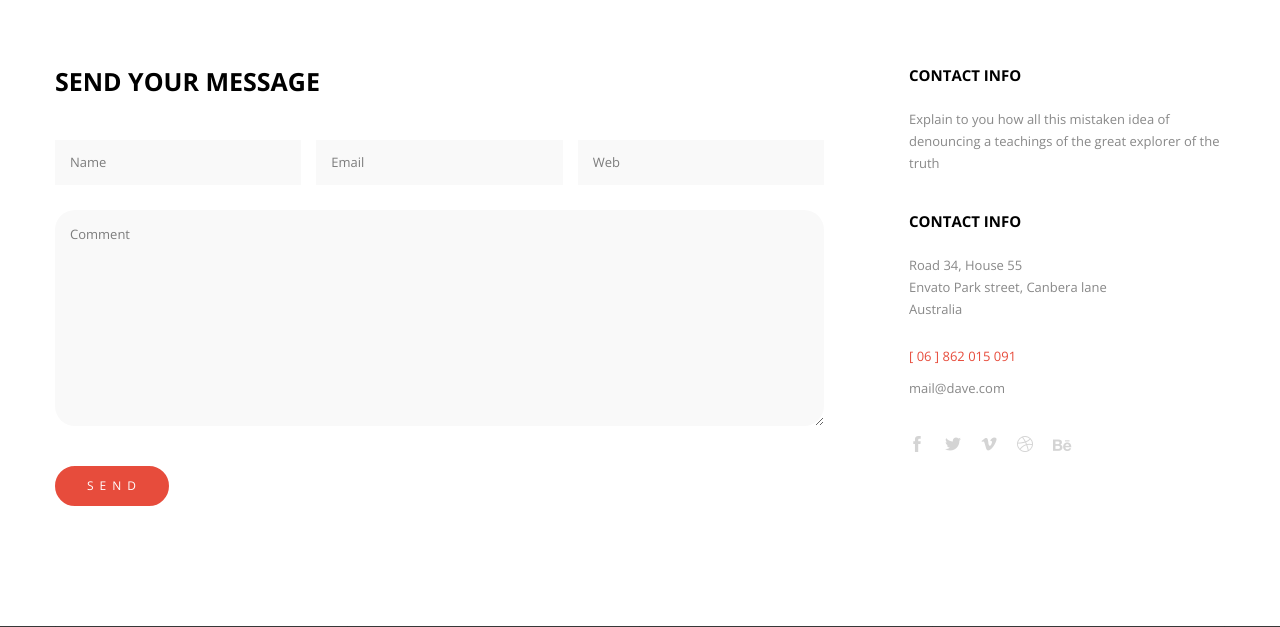
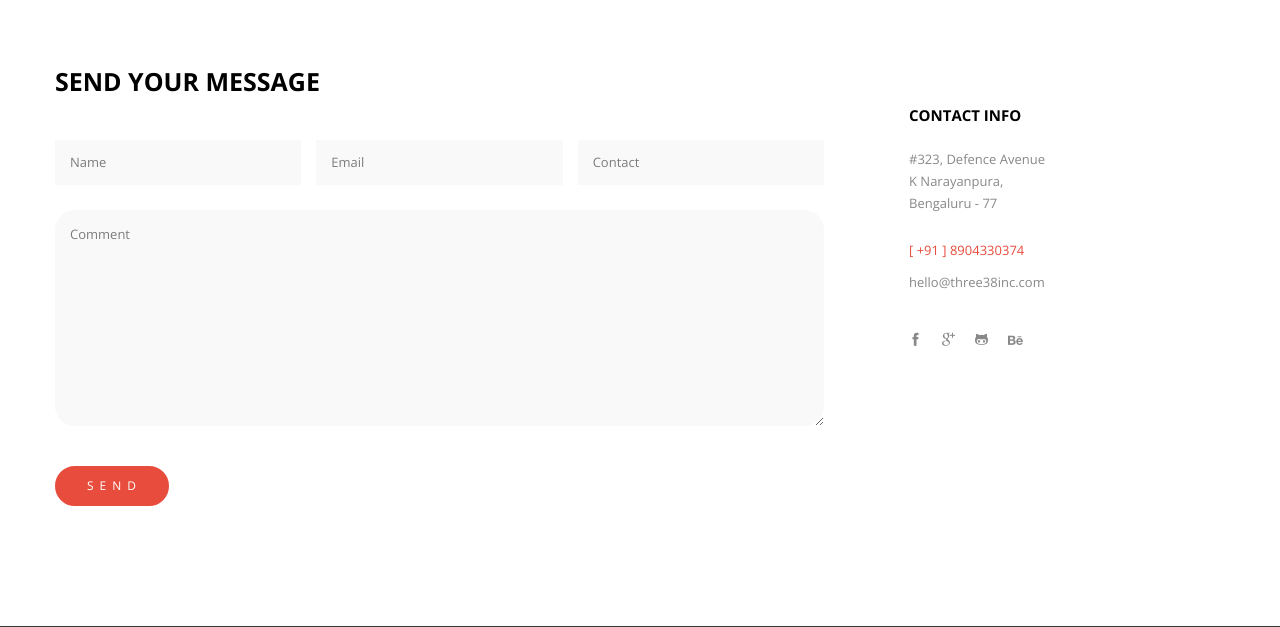
Before and after one commit to THREE38inc/three38inc-website, a PHP site: page /contact-us.php in a window 1280 px wide. Shown: the part 827-1454 px from the top of the page. Run offline with PHP 8.4, Linux system fonts and the light colour scheme; some libraries are stand-ins or nearby versions.

Commit message:
contact -php

```diff
--- a/includes/about-us.php
+++ b/includes/about-us.php
@@ -13,7 +13,7 @@
                 <div class="do-custom-section-content col-md-10 col-sm-10 col-xs-12 col-md-offset-1 col-sm-offset-1">
                     <p>We are a team of hardcore technology creationists and bold creative designers driven by one goal, to convert your ideas and business challenges into compelling and cogent solutions. THREE38 inc nurtures your ideas and ameliorates (fancy word for making it ‘better’) them into solutions, that have a perfect blend of technology superiority and creative audacity.</p>
 
-                    <a href="index.html#" class="do-btn-round-outline">more</a>
+                    <a href="index.html#" class="do-btn-round-outline hide">more</a>
                 </div>
                 <!-- ABOUT US SECTION CONTENT END -->
 
--- a/includes/contact-page-content.php
+++ b/includes/contact-page-content.php
@@ -39,7 +39,7 @@
                     <div id="contact-form" class="do-contact-form">
                         <input type="text" name="name" id="name1" placeholder="Name" required>
                         <input type="email" name="email" id="email1" placeholder="Email" required>
-                        <input type="text" name="web" id="web1" placeholder="Web">
+                        <input type="text" name="contact" id="contact1" placeholder="Contact" required>
 
                         <textarea name="message" id="message1" cols="30" rows="10" class="do-input-message" placeholder="Comment" required></textarea>
 
@@ -51,36 +51,47 @@
                 <!-- ADDRESS -->
                 <div class="do-contact-add-wrapper">
                     <div class="do-contact-info">
-                        <h4>CONTACT INFO</h4>
-                        <p>Explain to you how all this mistaken idea of denouncing a teachings of the great explorer of the truth</p>
+                        <h4></h4>
+                        <p></p>
                     </div>
 
                     <div class="do-contact-address">
                         <h4>CONTACT INFO</h4>
                         <ul>
-                            <li class="do-address">Road 34, House 55<br> Envato Park street, Canbera lane<br>Australia</li>
-
-                            <li class="do-phone">[ 06 ] 862 015 091</li>
-                            <li class="do-email">mail@dave.com</li>
+                            <li class="do-address">#323, Defence Avenue<br> K Narayanpura,<br> Bengaluru - 77</li>
+                            <li class="do-phone">[ +91 ] 8904330374</li>
+                            <li class="do-email">hello@three38inc.com</li>
                         </ul>
 
+
                         <div class="do-coantact-social">
-                            <a href="contact_us.html#">
-                                <i class="ti-facebook"></i>
+                            <a href="https://www.facebook.com/dropmygift/" class="do-facebook" target="_blank">
+                                <span>
+                        <i class="ti-facebook"></i>
+                    </span>
                             </a>
-                            <a href="contact_us.html#">
-                                <i class="ti-twitter-alt"></i>
+
+                            <a href="https://plus.google.com/+Dropmygift" target="_blank" class="do-google-plus">
+                                <span>
+                        <i class="ti-google"></i>
+                    </span>
                             </a>
-                            <a href="contact_us.html#">
-                                <i class="ti-vimeo-alt"></i>
+
+                            <a href="https://github.com/THREE38inc" target="_blank" class="do-github">
+                                <span>
+                        <i class="ti-github"></i>
+                    </span>
                             </a>
-                            <a href="contact_us.html#">
-                                <i class="ti-dribbble"></i>
-                            </a>
-                            <a href="contact_us.html#">
-                                <i class="fa fa-behance"></i>
+
+
+
+                            <a href="index.html#" class="do-behance" target="_blank">
+                                <span>
+                        <i class="fa fa-behance"></i>
+                    </span>
                             </a>
                         </div>
+
                     </div>
                 </div>
                 <!-- ADDRESS END -->
--- a/includes/navbar.php
+++ b/includes/navbar.php
@@ -15,7 +15,7 @@ HEADER
                 </button>
 
                 <!-- Logo -->
-                <a class="navbar-brand" href="index.php"><img class="logo" src="images/Logo_338.png" alt="DO"></a>
+                <a class="navbar-brand" href="index.php"><img class="logo" src="images/Logo_338.png" alt="THREE38inc"></a>
 
             </div>
             <!-- Navbar Toggle End -->
--- a/includes/portfolio.php
+++ b/includes/portfolio.php
@@ -99,7 +99,7 @@
 <div class="container">
     <div class="row">
         <div class="col-lg-12 text-center">
-            <a href="index.html#" class="do-btn-round-outline">more</a>
+            <a href="index.html#" class="do-btn-round-outline hide">more</a>
         </div>
     </div>
     <div class='row'>&nbsp;</div>
--- a/includes/quote.php
+++ b/includes/quote.php
@@ -15,7 +15,7 @@
             <div class="row">
                 <h3>GET A QUOTE</h3>
                 <p>On the other hand, we denounce with right ous indignation and dislike mens beguiled</p>
-                <a class="do-btn-round-outline md-trigger" data-modal="modal-12">REQUEST</a>
+                <a class="do-btn-round-outline md-trigger" data-modal="modal-12" href="../contact-us.php">REQUEST</a>
             </div>
         </div>
     </div>
--- a/includes/slider.php
+++ b/includes/slider.php
@@ -54,11 +54,11 @@ Main Slider
 
 
                 <h1 class="sp-layer do-slider-text-big"
-                    data-position="center" data-vertical="0" data-show-transition="left" data-hide-transition="up" data-show-delay="1000" data-hide-delay="200">Your Idea Our Solution </h1>
+                    data-position="center" data-vertical="0" data-show-transition="left" data-hide-transition="up" data-show-delay="1000" data-hide-delay="200"><img class="logo" src="images/Logo_338.png" alt="THREE38inc"></h1>
 
                 <p class="sp-layer do-slider-text-small"
-                   data-position="center" data-vertical="90" data-show-delay="1500" data-hide-delay="200" data-show-transition="down" data-hide-transition="down">
-                    Leverage Technology with Creativity at its Best
+                   data-position="center" data-vertical="90" data-show-delay="1500" data-hide-delay="200" data-show-transition="down" data-hide-transition="down" style="">
+                    THINK FAST , WORK TOGETHER , HAVE FUN
                 </p>
             </div>
             <!-- Slides End -->
--- a/includes/teams.php
+++ b/includes/teams.php
@@ -17,7 +17,7 @@
                         <h3>
                             <a href="index.php#">JOBITH M BASHEER</a>
                         </h3>
-                        <p>Co-Founder &amp; Full-Stack Developer</p>
+                        <p>Co-Founder <br> Full-Stack Developer</p>
 
                         <ul>
                             <li>
--- a/js/main.js
+++ b/js/main.js
@@ -128,7 +128,7 @@ $('#aTagPortfolio').click(function() {
 	itemsMobile : [520,1],
 
 	//Autoplay
-	autoPlay: true,
+	//autoPlay: true,
 
 	// Navigation
 	navigation : true,
@@ -737,10 +737,16 @@ var wrapperH = $('.do-homepage-2nd header, .do-homepage-fourth header').height()
 			}
 			//check invalid email
 			var email_reg = /^([\w-\.]+@([\w-]+\.)+[\w-]{2,4})?$/;
+            var reg_cont=/^\s*(?:\+?(\d{1,3}))?[-. (]*(\d{3})[-. )]*(\d{3})[-. ]*(\d{4})(?: *x(\d+))?\s*$/;
 			if($(this).attr("type")=="email" && !email_reg.test($.trim($(this).val()))){
 				$(this).css('border','1px solid #FC4848'); //change border color to red
 				proceed = false; //set do not proceed flag
 			}
+            if($(this).attr("name")=="contact" && !reg_cont.test($.trim($(this).val()))){
+				$(this).css('border','1px solid #FC4848'); //change border color to red
+				proceed = false; //set do not proceed flag
+			}
+
 		});
 
 		$(".do-home-contact-form #contact-form input, .do-home-contact-form #contact-form textarea").each(function(){
@@ -758,6 +764,7 @@ var wrapperH = $('.do-homepage-2nd header, .do-homepage-fourth header').height()
 				$(this).css('border-bottom','2px solid #FC4848'); //change border color to red
 				proceed = false; //set do not proceed flag
 			}
+
 		});
 
         if(proceed) //everything looks good! proceed...
@@ -766,11 +773,13 @@ var wrapperH = $('.do-homepage-2nd header, .do-homepage-fourth header').height()
             var post_data = {
 				'name'		: $('input[name=name]').val(),
 				'email'	: $('input[name=email]').val(),
+				'contact'	: $('input[name=contact]').val(),
 				'message'		: $('textarea[name=message]').val()
 			};
             var output = '';
             //Ajax post data to server
-            $.post('contact.php', post_data, function(response){
+            $.post('includes/contact-send-mail.php', post_data, function(response){
+                console.log(response);
 				if(response.type == 'error'){ //load json data from server and output message
 					output = '<div class="error">'+response.text+'</div>';
 				}else{
```
Also changed, not shown: includes/contact-send-mail.php (added, +41 -0 lines), css/style.css (line endings or trailing spaces).
